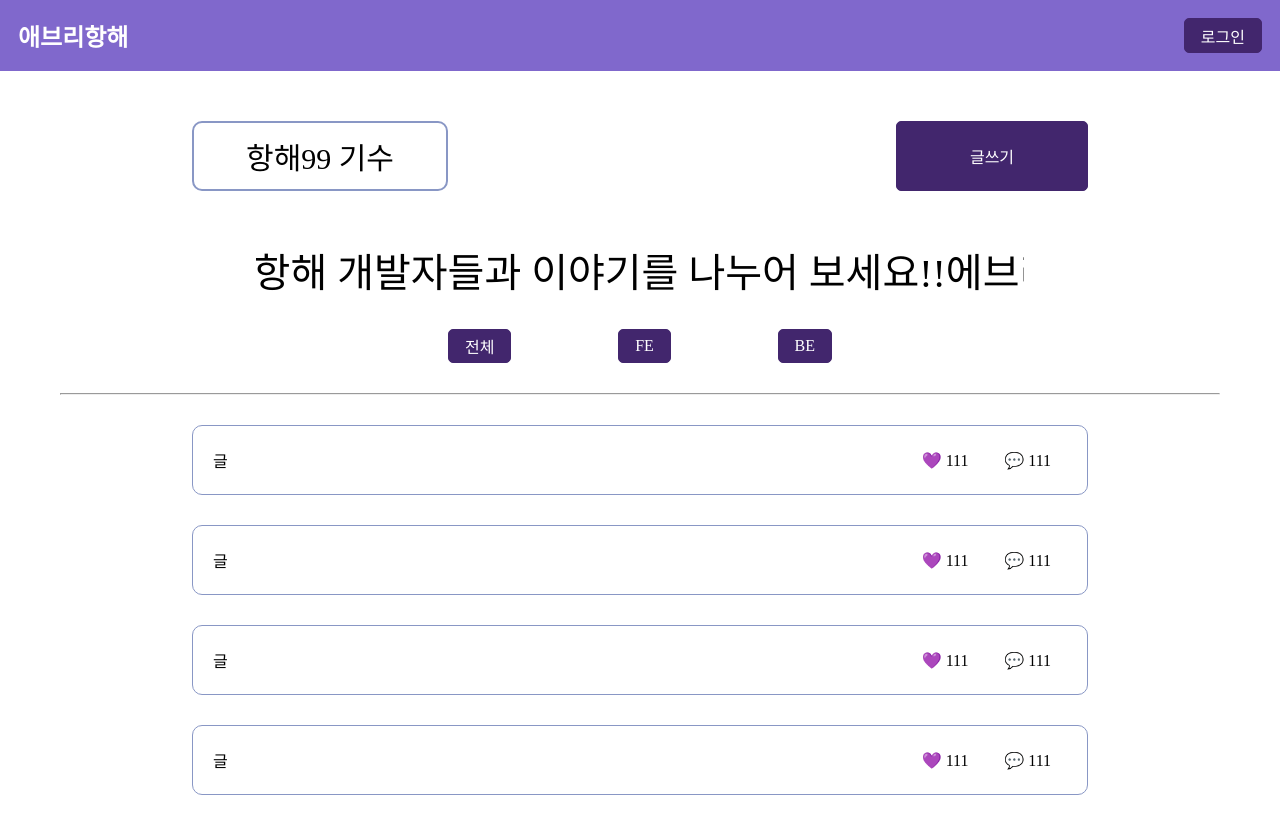
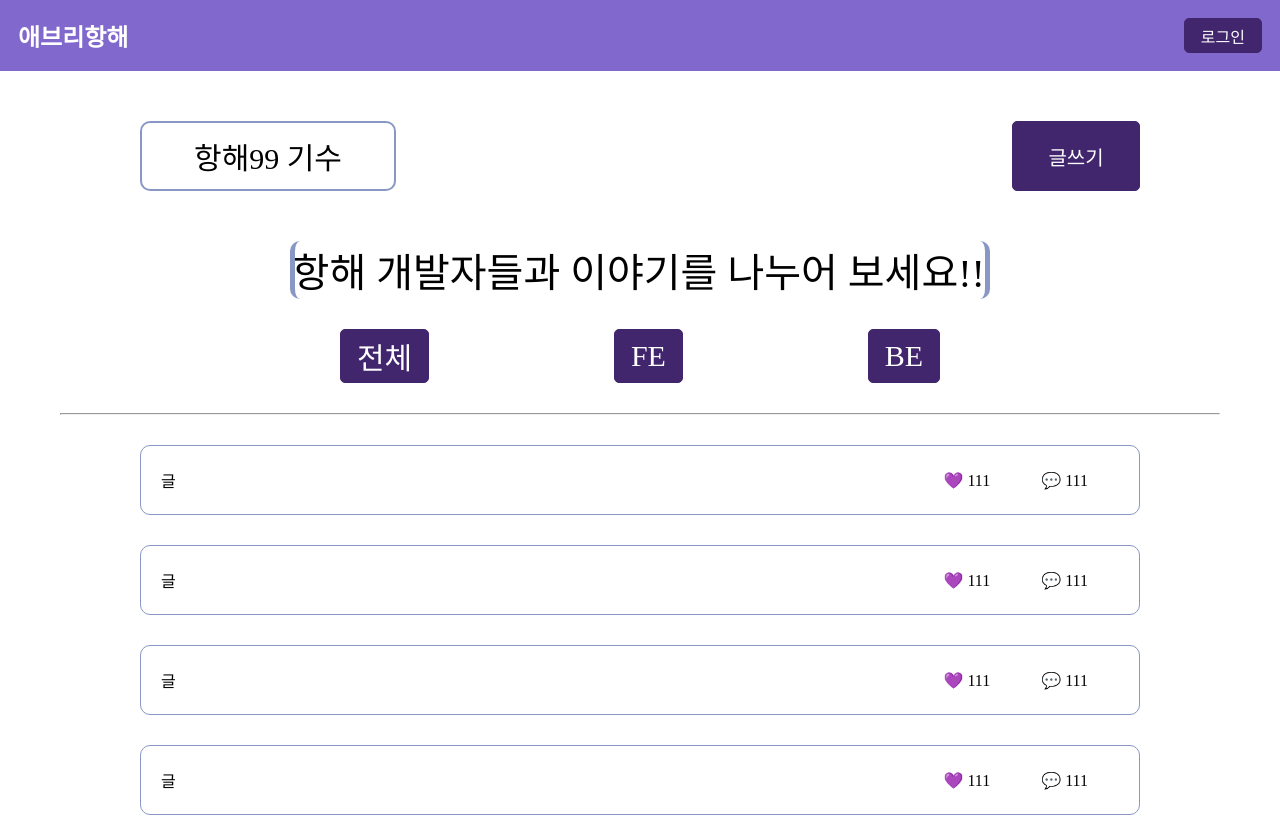
Before and after one commit to yejin0718/everyhanghae, a React (Create React App) app in the folder React/: page / in a window 1280 px wide. Shown: the top 817 px of the page. Built offline with nearby package versions, Linux system fonts and the light colour scheme.

Commit message:
style : 메인페이지 수정

```diff
--- a/React/src/pages/Main.jsx
+++ b/React/src/pages/Main.jsx
@@ -7,8 +7,8 @@ const Main = () => {
   return (
     <div>
       <div className={classes.mainTop}>
-        <div className={classes.mainTopNumber}>항해99 기수</div>
-        <Button className={classes.mainTopButton}>글쓰기</Button>
+        <div>항해99 기수</div>
+        <Button>글쓰기</Button>
       </div>
       <>
         <div className={classes.mainMidMarquee}>
--- a/React/src/pages/Main.module.css
+++ b/React/src/pages/Main.module.css
@@ -1,11 +1,11 @@
 .mainTop {
   margin: 50px auto 0;
-  max-width: 70vw;
+  max-width: 1000px;
   display: flex;
   justify-content: space-between;
 }
 
-.mainTopNumber {
+.mainTop > div {
   width: 20vw;
   height: 70px;
   display: flex;
@@ -16,27 +16,35 @@
   border-radius: 10px;
 }
 
-.mainTopButton {
-  width: 15vw;
+.mainTop > button {
+  width: 10vw;
+  font-size: 20px;
 }
 
 .mainMidMarquee {
   margin: 50px auto 0;
-  width: 60vw;
+  max-width: 700px;
   font-size: 40px;
+  border-left: #8997c5 5px solid;
+  border-right: #8997c5 5px solid;
+  border-radius: 10px;
 }
 
 .mainMiddleBtn {
-  width: 30vw;
+  max-width: 600px;
   margin: 30px auto;
   display: flex;
   justify-content: space-between;
   gap: 50px;
 }
 
+.mainMiddleBtn > button {
+  font-size: 30px;
+}
+
 .mainBoards {
   margin: 30px auto 0;
-  width: 70vw;
+  max-width: 1000px;
   height: 70px;
   display: flex;
   align-items: center;
@@ -47,11 +55,11 @@
 .mainBoardView {
   display: flex;
   margin: 0 0 0 20px;
-  width: 60vw;
+  width: 800px;
 }
 
 .likeAndCommentCount {
-  width: 7vw;
+  width: 100px;
   display: flex;
   justify-content: left;
 }
```
